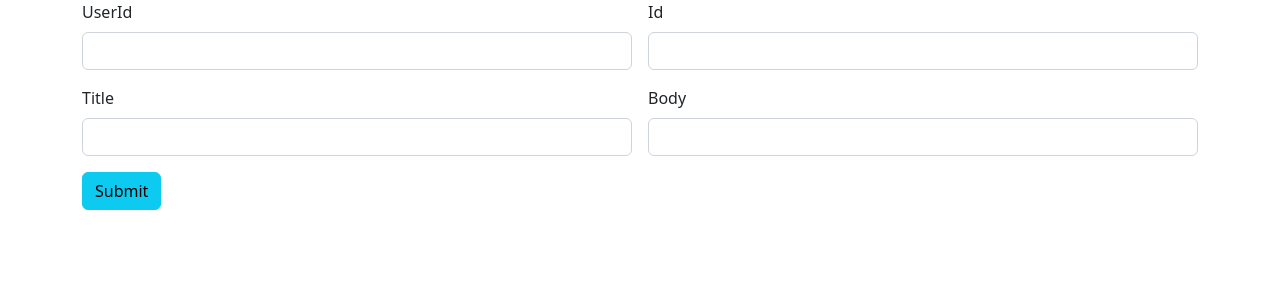
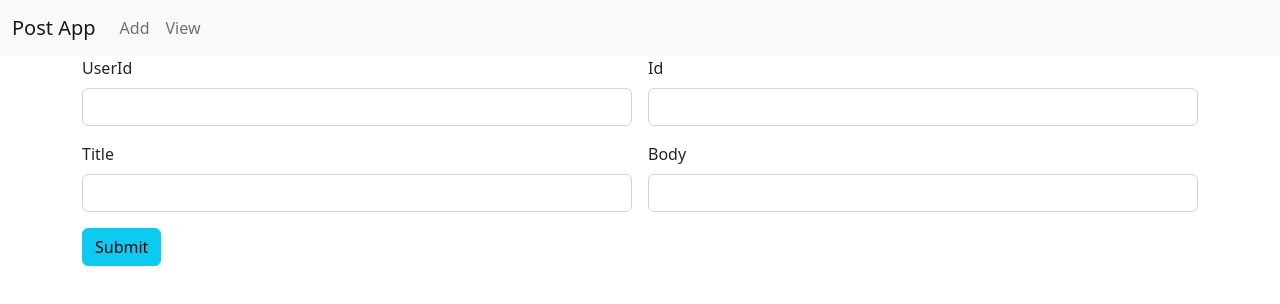
Before and after one commit to Asiyacm/Post-Angular-App, an Angular app: page / in a window 1280 px wide. Shown: the top 304 px of the page. Built offline with nearby package versions, Linux system fonts and the light colour scheme.

Commit message:
nav commit

```diff
--- a/src/app/add-post/add-post.component.html
+++ b/src/app/add-post/add-post.component.html
@@ -1,4 +1,4 @@
-
+<app-navigation></app-navigation>
 <div class="container">
     <div class="row">
         <div class="col col-12 col-sm-12 col-md-12 col-lg-12 col-xl-12 col-xxl-12">
--- a/src/app/app.module.ts
+++ b/src/app/app.module.ts
@@ -6,6 +6,7 @@
 import { AddPostComponent } from './add-post/add-post.component';
 import { ViewPostComponent } from './view-post/view-post.component';
 import { RouterModule, Routes } from '@angular/router';
+import { NavigationComponent } from './navigation/navigation.component';
 
 
 
@@ -26,7 +27,8 @@
   declarations: [
     AppComponent,
     AddPostComponent,
-    ViewPostComponent
+    ViewPostComponent,
+    NavigationComponent
   ],
   imports: [
     BrowserModule,
--- /dev/null
+++ b/src/app/navigation/navigation.component.html
@@ -0,0 +1,21 @@
+<nav class="navbar navbar-expand-lg bg-light">
+    <div class="container-fluid">
+      <a class="navbar-brand" routerLink="#">Post App</a>
+      <button class="navbar-toggler" type="button" data-bs-toggle="collapse" data-bs-target="#navbarNav" aria-controls="navbarNav" aria-expanded="false" aria-label="Toggle navigation">
+        <span class="navbar-toggler-icon"></span>
+      </button>
+      <div class="collapse navbar-collapse" id="navbarNav">
+        <ul class="navbar-nav">
+
+            <li>
+            <a class="nav-link" routerLink="/">Add</a>
+          </li>
+          <li>
+            <a class="nav-link" routerLink="/view">View</a>
+          </li>
+
+
+        </ul>
+      </div>
+    </div>
+  </nav>
--- a/src/app/view-post/view-post.component.html
+++ b/src/app/view-post/view-post.component.html
@@ -1,4 +1,4 @@
-
+<app-navigation></app-navigation>
 <div class="container">
     <div class="row">
         <div class="col col-12 col-sm-12 col-md-12 col-lg-12 col-xl-12 col-xxl-12">
```
Also changed, not shown: src/app/navigation/navigation.component.ts (added, +10 -0 lines), src/app/navigation/navigation.component.css (added).
